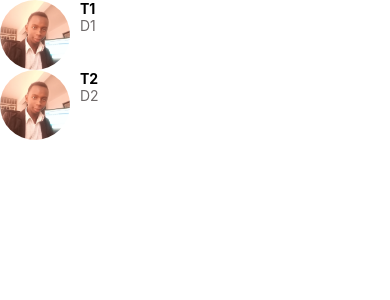
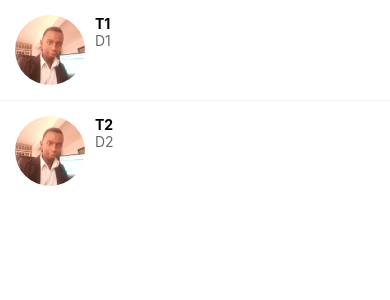
Before and after one commit to MwangiCJ/learning-react-native, a React Native app: screen / in a window 390 px wide. Shown: the top 300 px of the page. Built offline with nearby package versions, Linux system fonts and the light colour scheme.

Commit message:
lit item separator

```diff
--- a/app/components/ListItem.js
+++ b/app/components/ListItem.js
@@ -17,6 +17,7 @@ function ListItem({ title, subTitle, image }) {
 const styles = StyleSheet.create({
   container: {
     flexDirection: "row",
+    padding: 15,
   },
   image: {
     height: 70,
--- /dev/null
+++ b/app/components/ListItemSeparator.js
@@ -0,0 +1,17 @@
+import React from "react";
+import colors from "../config/colors";
+import { View } from "react-native";
+
+function ListItemSeparator(props) {
+  return (
+    <View
+      style={{
+        width: "100%",
+        height: 1,
+        backgroundColor: colors.ligtGrey,
+      }}
+    />
+  );
+}
+
+export default ListItemSeparator;
--- a/app/config/colors.js
+++ b/app/config/colors.js
@@ -4,4 +4,5 @@ export default {
   black: "#000",
   white: "#fff",
   medium: "#6e6969",
+  ligtGrey: "#f8f4f4",
 };
--- a/app/screens/MessagesScreen.js
+++ b/app/screens/MessagesScreen.js
@@ -1,7 +1,8 @@
 import React from "react";
 import ListItem from "../components/ListItem";
 import Screen from "./Screen";
-import { FlatList, StyleSheet } from "react-native";
+import { FlatList, StyleSheet, View } from "react-native";
+import ListItemSeparator from "../components/ListItemSeparator";
 
 const messages = [
   {
@@ -30,6 +31,7 @@ function MessagesScreen(props) {
             image={item.image}
           />
         )}
+        ItemSeparatorComponent={() => <ListItemSeparator />}
       />
     </Screen>
   );
```
